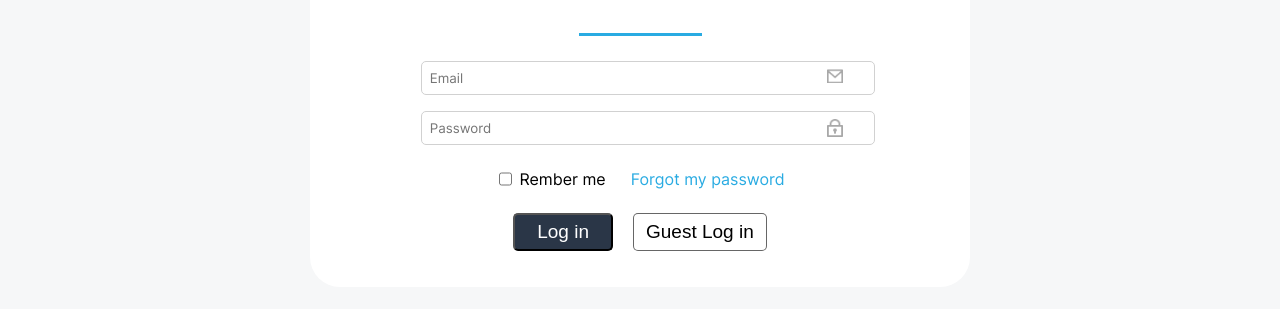
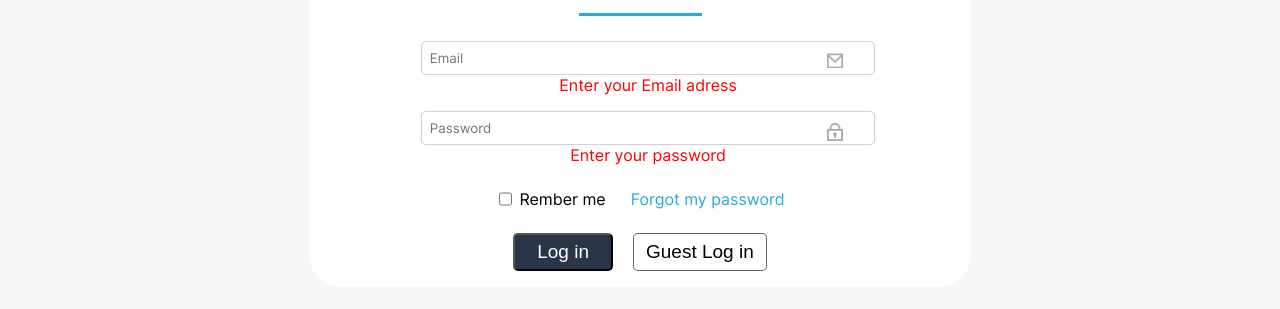
Before and after one commit to RobinOsburg/Join, a plain HTML site: page Index.html in a window 1280 px wide. Both pictures are taken after a click on the button "Log in". Shown: the part 343-652 px from the top of the page. Drawn offline with Linux system fonts and the light colour scheme; no server answers.

Commit message:
added login function for inputs required

```diff
--- a/Index.html
+++ b/Index.html
@@ -40,11 +40,13 @@
                 <div class="inputContainer">
                     <input class="inputFieldLogin" type="email" placeholder="Email" id="loginEmail">
                     <img class="inputImageMail" src="assets/img/LogIn/mail.png">
+                    <span class="redText" id="logInNeededMail"></span>
                 </div>
 
                 <div class="inputContainer">
                     <input class="inputFieldLogin" type="password" placeholder="Password" id="loginPassword">
                     <img class="inputImageLock" src="assets/img/LogIn/lock.png">
+                    <span class="redText" id="logInNeededPw"></span>
                 </div>
 
         </div>
@@ -60,7 +62,7 @@
         </div>
 
         <div class="logInButtons">
-            <button onclick="logIn()" class="grayHighlight loginBtn">Log in</button>
+            <button onclick="confirmLogIn()" class="grayHighlight loginBtn">Log in</button>
             <button onclick=" directToSummary()" class="guestBtn">Guest Log in </button>
         </div>
         </form>
--- a/js/login.js
+++ b/js/login.js
@@ -74,3 +74,26 @@ async function logIn(){
             directToSummary();
     }
 }
+
+
+function confirmLogIn() {
+    let mail = document.getElementById('loginEmail').value;
+    let password = document.getElementById('loginPassword').value;
+    logInValidation(name, mail, password);
+}
+
+
+
+function logInValidation(mail, password) {
+    if (mail.length < 2) {
+
+        document.getElementById('logInNeededMail').innerHTML = 'Enter your Email adress'
+    }
+    if (password.length < 2) {
+
+        document.getElementById('logInNeededPw').innerHTML = 'Enter your password'
+    }
+    else {
+        logIn();
+    }
+}
```
